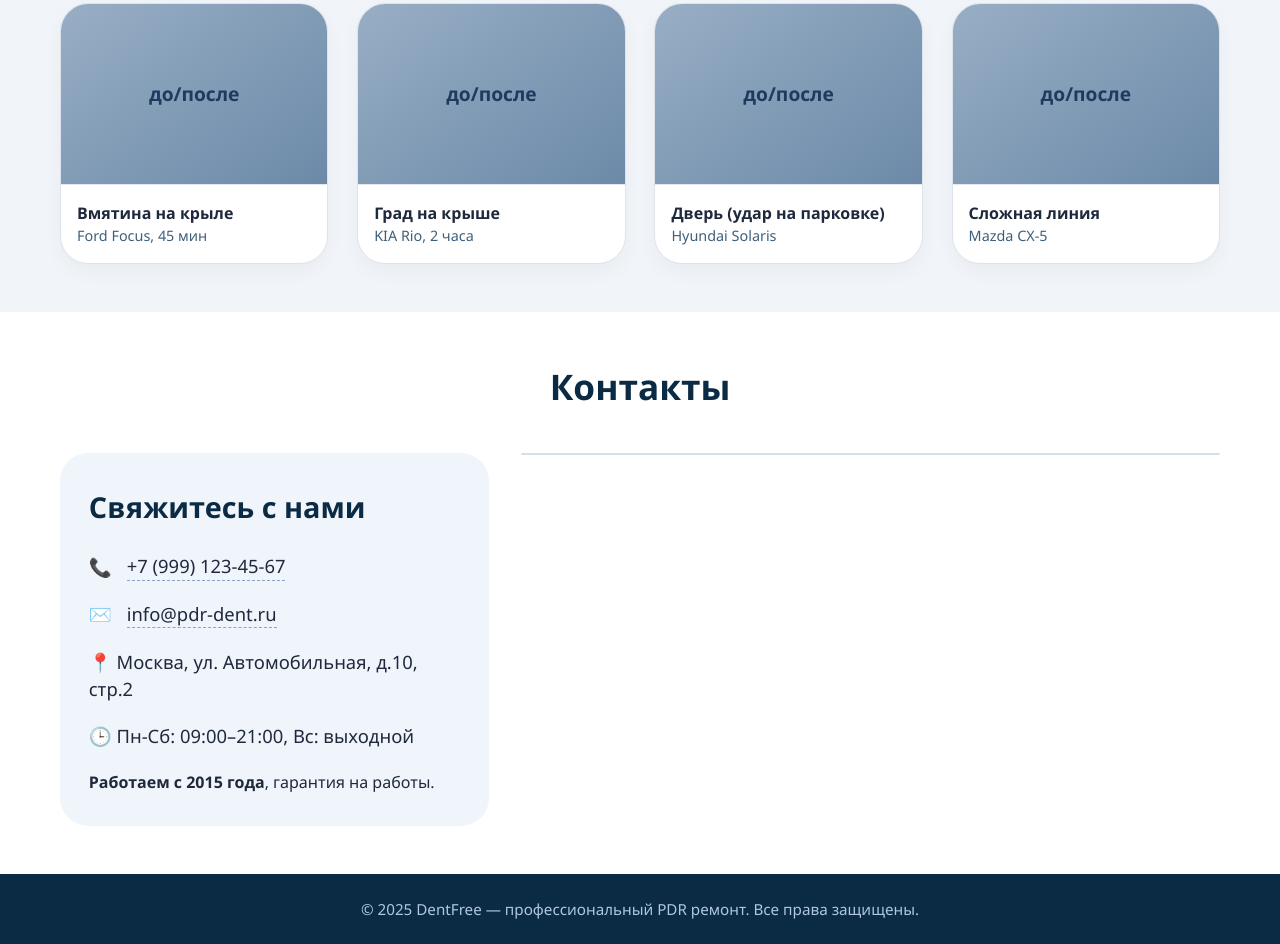
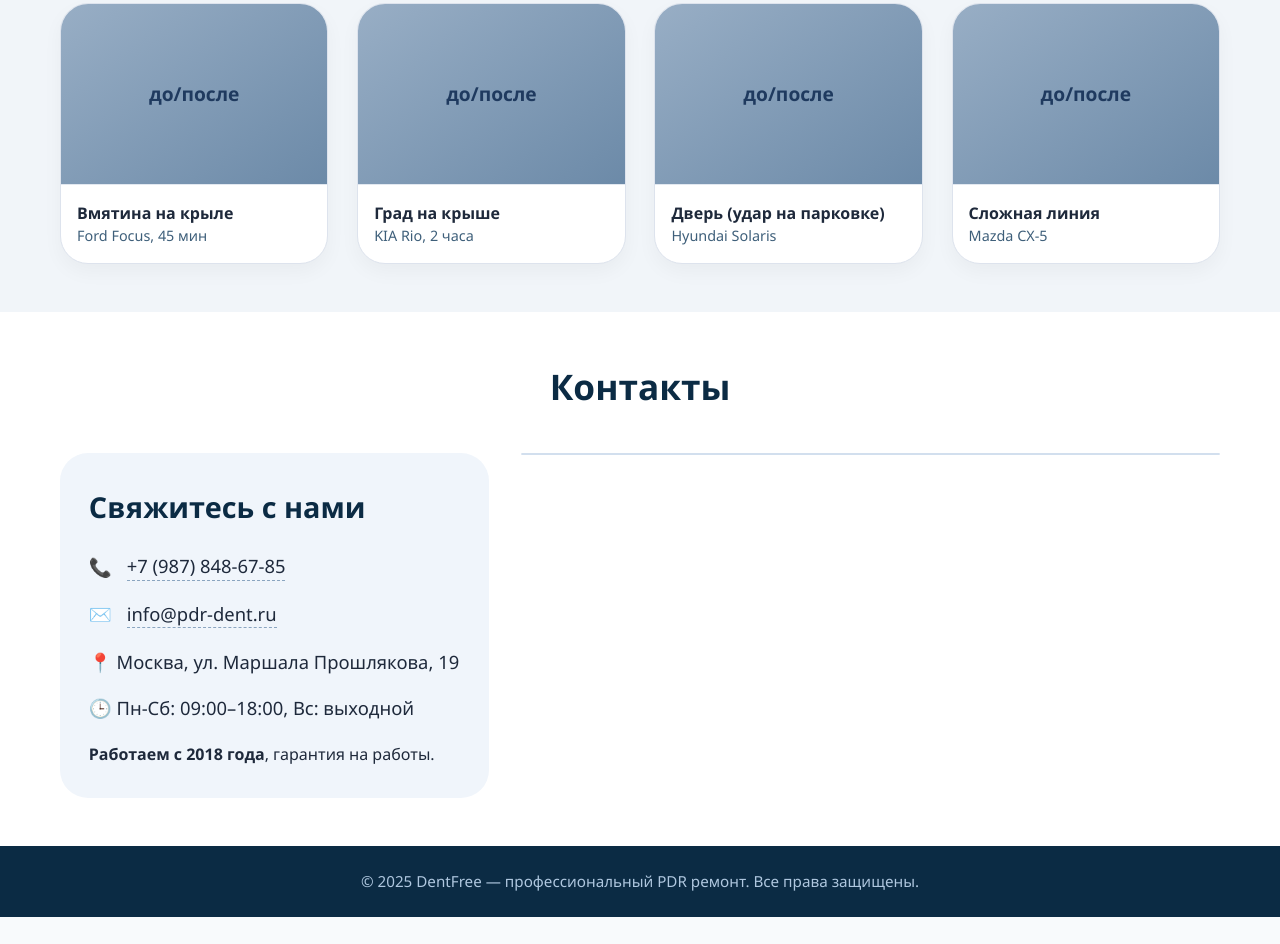
Before and after one commit to Georgy96/site_PDR, a plain HTML site: page index.html in a window 1280 px wide. Shown: the part 1158-2102 px from the top of the page. After the commit the page ends 2075 px from the top, so only its background shows below. Drawn offline with Linux system fonts and the light colour scheme.

Commit message:
Update index.html

```diff
--- a/index.html
+++ b/index.html
@@ -460,11 +460,11 @@
             <div class="contacts-wrapper">
                 <div class="contact-info">
                     <h3>Свяжитесь с нами</h3>
-                    <div class="info-line">📞 <a href="tel:+79991234567">+7 (999) 123-45-67</a></div>
+                    <div class="info-line">📞 <a href="tel:+79878486785">+7 (987) 848-67-85</a></div>
                     <div class="info-line">✉️ <a href="mailto:info@pdr-dent.ru">info@pdr-dent.ru</a></div>
-                    <div class="info-line">📍 Москва, ул. Автомобильная, д.10, стр.2</div>
-                    <div class="info-line">🕒 Пн-Сб: 09:00–21:00, Вс: выходной</div>
-                    <div style="margin-top: 20px;"><strong>Работаем с 2015 года</strong>, гарантия на работы.</div>
+                    <div class="info-line">📍 Москва, ул. Маршала Прошлякова, 19</div>
+                    <div class="info-line">🕒 Пн-Сб: 09:00–18:00, Вс: выходной</div>
+                    <div style="margin-top: 20px;"><strong>Работаем с 2018 года</strong>, гарантия на работы.</div>
                 </div>
                 <!-- Контейнер для Яндекс.Карты -->
                 <div class="map-container" id="map"></div>
@@ -501,7 +501,7 @@
                 [55.751574, 37.573856],
                 {
                     hintContent: 'DentFree — ремонт вмятин',
-                    balloonContent: 'ул. Автомобильная, 10<br>+7 (999) 123-45-67'
+                    balloonContent: 'ул. Маршала Прошлякова, 19<br>+7 (987) 848-67-85'
                 },
                 {
                     preset: 'islands#redAutomobileIcon',
```
